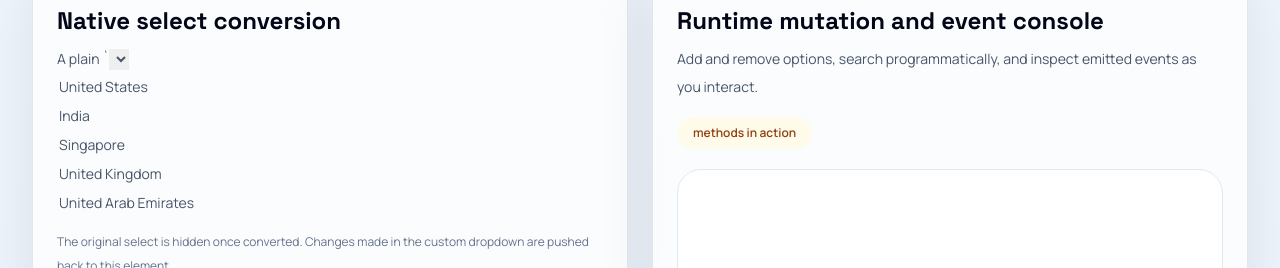
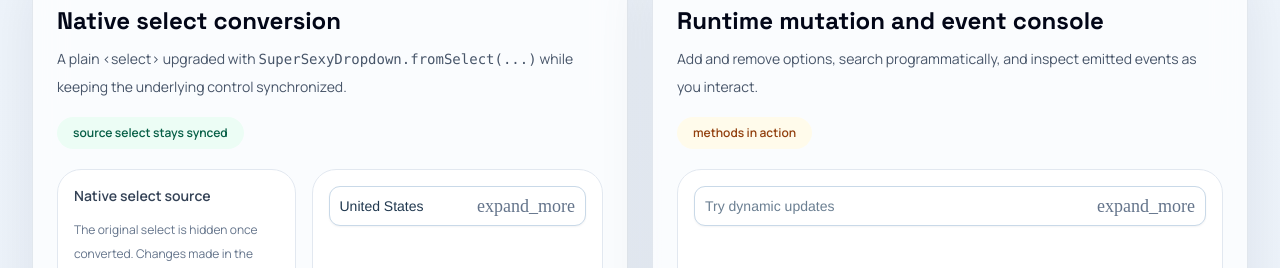
Before and after one commit to oshjain/super-sexy-dropdown, a website: page index.html in a window 1280 px wide. Shown: the part 1667-1935 px from the top of the page. Drawn offline with nearby package versions, Linux system fonts and the light colour scheme.

Commit message:
Fix demo page markup

```diff
--- a/index.html
+++ b/index.html
@@ -223,7 +223,7 @@
             <div>
               <p class="text-sm font-semibold uppercase tracking-[0.22em] text-emerald-700">Demo 03</p>
               <h3 class="mt-2 display-font text-2xl font-bold text-slate-950">Native select conversion</h3>
-              <p class="mt-2 text-sm leading-7 text-slate-600">A plain `<select>` upgraded with `SuperSexyDropdown.fromSelect(...)` while keeping the underlying control synchronized.</p>
+              <p class="mt-2 text-sm leading-7 text-slate-600">A plain &lt;select&gt; upgraded with <code>SuperSexyDropdown.fromSelect(...)</code> while keeping the underlying control synchronized.</p>
             </div>
             <div class="rounded-full bg-emerald-50 px-4 py-2 text-xs font-semibold text-emerald-800">source select stays synced</div>
           </div>
```
